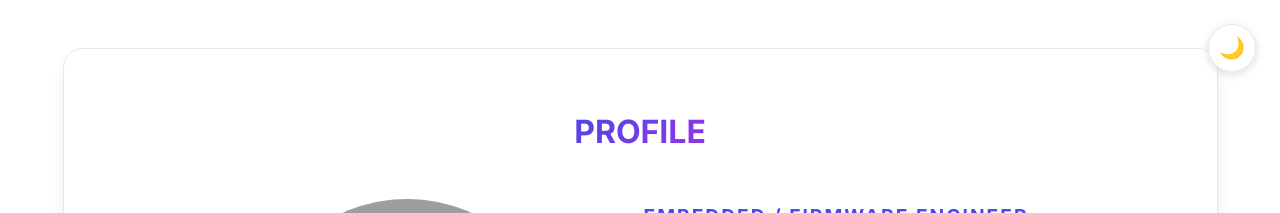
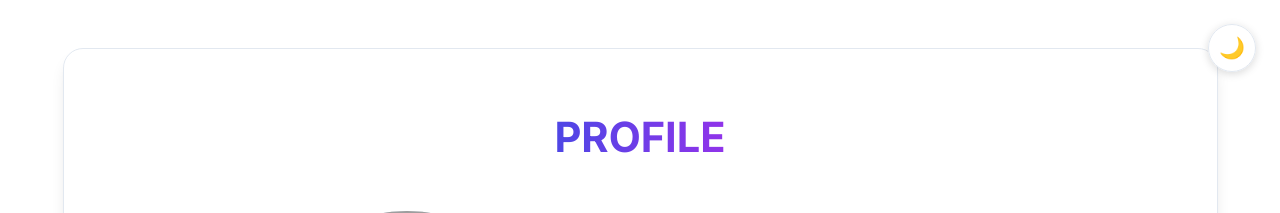
Before and after one commit to TimerOverflow/Hyun9_Portfolio, a React (Vite) app: page / in a window 1280 px wide. Shown: the top 213 px of the page. Built offline with nearby package versions, Linux system fonts and the light colour scheme; grey boxes are pictures that could not be loaded.

Commit message:
style: Enhance section titles with larger font and animated gradients
- Increase section title font size by 30% for better emphasis
- Implement 'gradientFlow' animation for all text-gradient elements
- Optimize animation speed to 2s for more dynamic visual impact

```diff
--- a/src/index.css
+++ b/src/index.css
@@ -139,10 +139,22 @@ h4 {
 }
 
 .text-gradient {
-  background: var(--accent-gradient);
+  background: linear-gradient(
+    90deg,
+    var(--accent-primary),
+    var(--accent-secondary),
+    var(--accent-primary)
+  );
+  background-size: 200% auto;
   -webkit-background-clip: text;
   -webkit-text-fill-color: transparent;
   background-clip: text;
+  animation: gradientFlow 2s linear infinite;
+}
+
+@keyframes gradientFlow {
+  0% { background-position: 0% center; }
+  100% { background-position: 200% center; }
 }
 
 /* Container */
@@ -179,7 +191,7 @@ section {
 }
 
 .section-title {
-  font-size: 2rem;
+  font-size: 2.6rem;
   margin-bottom: 3rem;
   text-align: center;
 }
```
